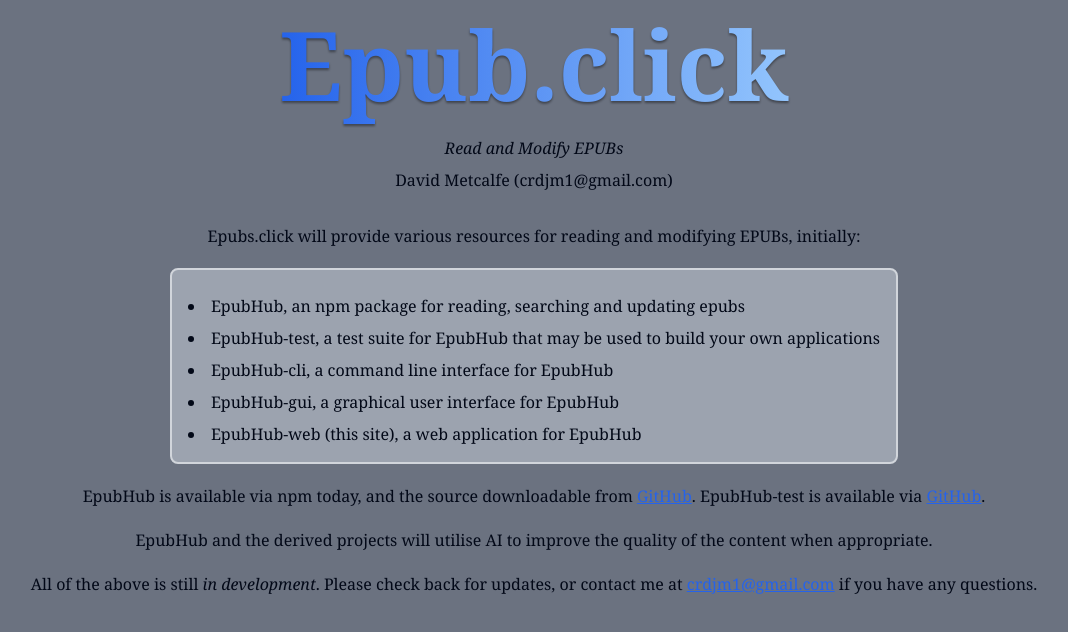
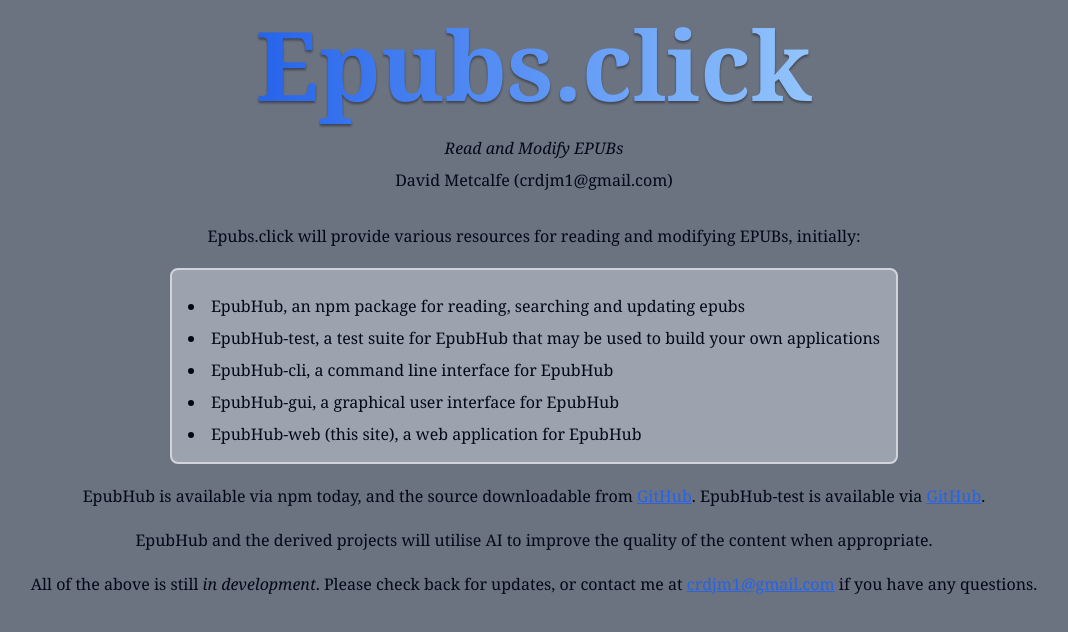
Before and after one commit to crdjm/epubs-click, a SvelteKit app: page / in a window 1280 px wide. Shown: the top 632 px of the page, without its empty margins (106-1174 px from the left). Built offline with nearby package versions, Linux system fonts and the light colour scheme.

Commit message:
Fixed typo2

```diff
--- a/src/routes/+page.svelte
+++ b/src/routes/+page.svelte
@@ -6,7 +6,7 @@
 	<h1
 		class="inline-block bg-gradient-to-r from-blue-600 to-blue-300 bg-clip-text py-4 text-8xl font-bold text-transparent drop-shadow-[0_2.2px_1.2px_rgba(0,0,0,0.4)]"
 	>
-		Epub.click
+		Epubs.click
 	</h1>
 
 	<h2 class="py-2 italic">Read and Modify EPUBs</h2>
```
